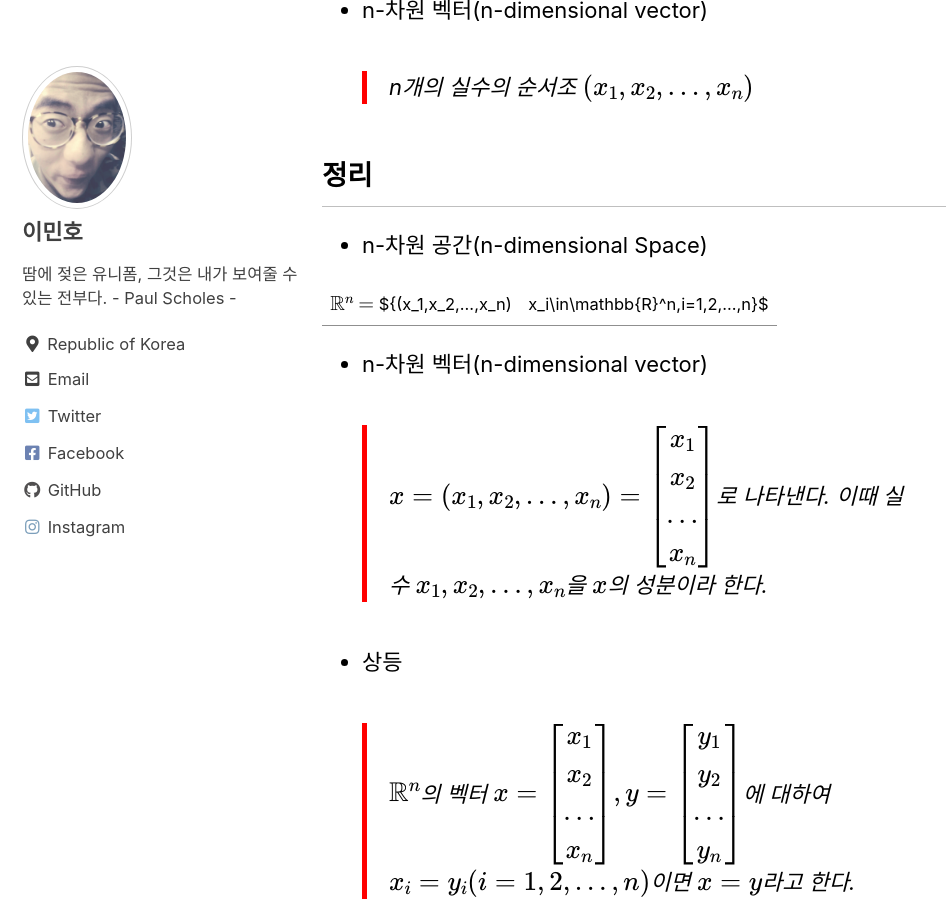
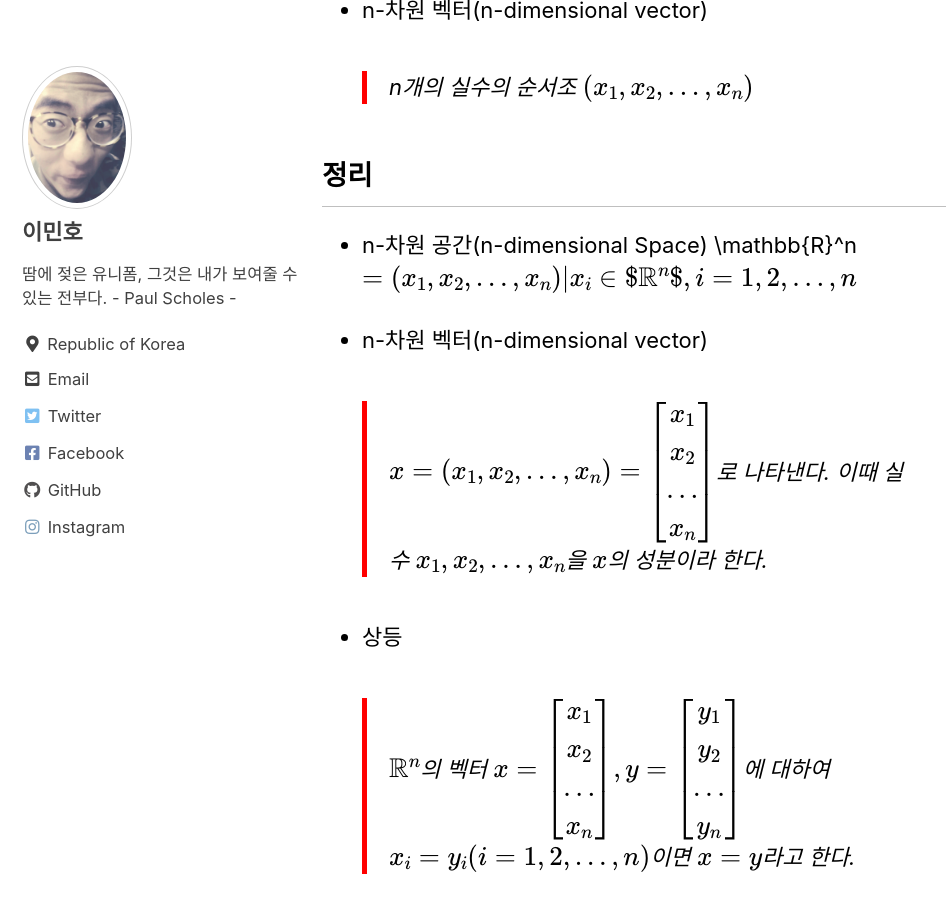
Before and after one commit to DSLuGu/DSLuGu.github.io, a Jekyll site: the page built from _posts/2020-09-09-벡터(Vectors).md, in a window 1280 px wide and 900 px high, scrolled down 1013 px. Shown: the whole window, without its empty margins (0-946 px from the left). Built offline with Jekyll 4.4.1, drawn with Linux system fonts in a browser that asks for light colours; cached includes are drawn as plain includes; formulas are drawn with MathJax 3.

```diff
--- a/_posts/2020-09-09-벡터(Vectors).md
+++ b/_posts/2020-09-09-벡터(Vectors).md
@@ -28,8 +28,7 @@ last_modified_at: 2020-09-09T18:00:00+09:00
 ## 정리
 
 - n-차원 공간(n-dimensional Space)
-
-$\mathbb{R}^n$ $=$ $\{(x_1,x_2,...,x_n)$ $|$ $x_i$ $\in$ $\mathbb{R}^n$ $,$ $i=1,2,...,n\}$
+$ $\mathbb{R}^n$ = \{(x_1,x_2,...,x_n)|x_i\in $\mathbb{R}^n$, i=1,2,...,n\} $
 
 - n-차원 벡터(n-dimensional vector)
 
```
